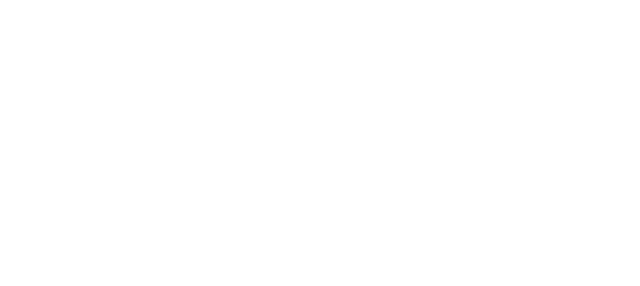
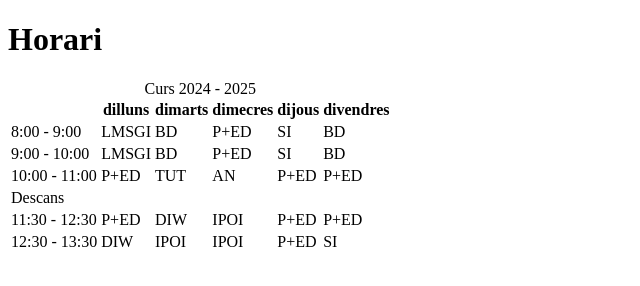
Before and after one commit to LluisNoval/LMSGI_P2, a plain HTML site: page horari.html in a window 1280 px wide. Shown: the whole page, without its empty margins (0-640 px from the left). Drawn offline with Linux system fonts and the light colour scheme.

Commit message:
horari falta css

```diff
--- a/horari.html
+++ b/horari.html
@@ -1,11 +1,69 @@
 <!DOCTYPE html>
-<html lang="en">
+<html lang="ca">
 <head>
     <meta charset="UTF-8">
     <meta name="viewport" content="width=device-width, initial-scale=1.0">
-    <title>Horari</title>
+    <title>Horari Curs 2024 - 2025</title>
+    <link rel="stylesheet" href="horari.css">
 </head>
 <body>
 
+    <h1>Horari</h1>
+
+    <table>
+        <caption>Curs 2024 - 2025</caption>
+        <tr>
+            <th></th>
+            <th>dilluns</th>
+            <th>dimarts</th>
+            <th>dimecres</th>
+            <th>dijous</th>
+            <th>divendres</th>
+        </tr>
+        <tr>
+            <td>8:00 - 9:00</td>
+            <td>LMSGI</td>
+            <td>BD</td>
+            <td>P+ED</td>
+            <td>SI</td>
+            <td>BD</td>
+        </tr>
+        <tr>
+            <td>9:00 - 10:00</td>
+            <td>LMSGI</td>
+            <td>BD</td>
+            <td>P+ED</td>
+            <td>SI</td>
+            <td>BD</td>
+        </tr>
+        <tr>
+            <td>10:00 - 11:00</td>
+            <td>P+ED</td>
+            <td>TUT</td>
+            <td>AN</td>
+            <td>P+ED</td>
+            <td>P+ED</td>
+        </tr>
+        <tr>
+            <td>Descans</td>
+        </tr>
+        <tr>
+            <td>11:30 - 12:30</td>
+            <td>P+ED</td>
+            <td>DIW</td>
+            <td>IPOI</td>
+            <td>P+ED</td>
+            <td>P+ED</td>
+        </tr>
+        <tr>
+            <td>12:30 - 13:30</td>
+            <td>DIW</td>
+            <td>IPOI</td>
+            <td>IPOI</td>
+            <td>P+ED</td>
+            <td>SI</td>
+        </tr>
+    </table>
+
 </body>
 </html>
```
Also changed, not shown: index.html (+1 -0 lines), horari.css (added).
